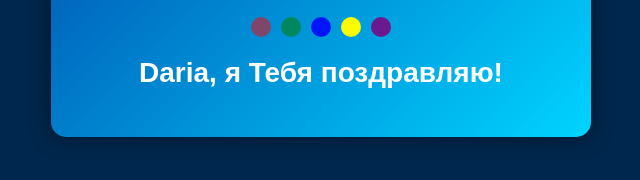
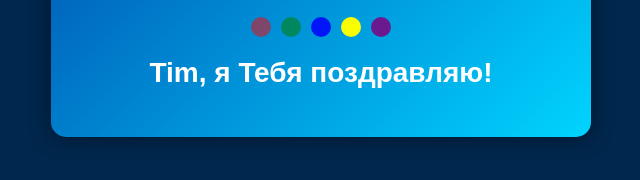
Before and after one commit to Darya589/NewYearCard, a plain HTML site: page index.html in a window 1280 px wide. Shown: the part 422-602 px from the top of the page, without its empty margins (319-959 px from the left). Drawn offline with Linux system fonts and the light colour scheme.

Commit message:
Update index.html

```diff
--- a/index.html
+++ b/index.html
@@ -18,7 +18,7 @@
             <span class="light yellow"></span>
             <span class="light purple"></span>
         </div>
-        <p class="sent-message">Daria, я Тебя поздравляю!</p>
+        <p class="sent-message"> Tim, я Тебя поздравляю!</p>
     </div>
 </body>
 </html>
```
